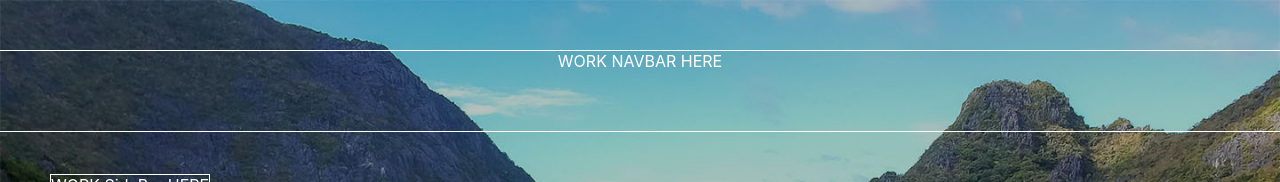
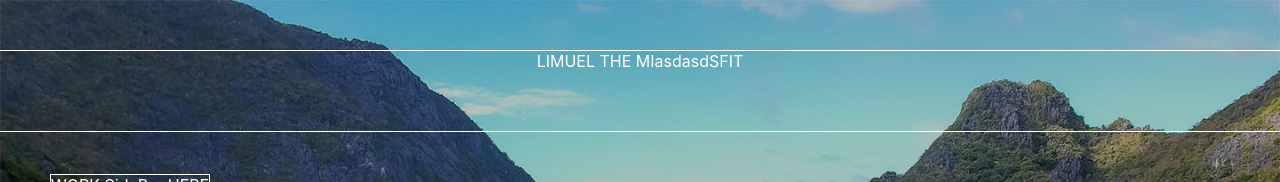
Before and after one commit to nathcodingworld/wandererReact, a React (Create React App) app: page / in a window 1280 px wide. Shown: the top 182 px of the page. Built offline with nearby package versions, Linux system fonts and the light colour scheme.

Commit message:
comment here

```diff
--- a/src/Components/NavBar.tsx
+++ b/src/Components/NavBar.tsx
@@ -11,7 +11,7 @@ const NavBarStyle: React.CSSProperties = {
 };
 
 function NavBar() {
-  return <div style={NavBarStyle}>WORK NAVBAR HERE</div>;
+  return <div style={NavBarStyle}>LIMUEL THE MIasdasdSFIT</div>;
 }
 
 export default NavBar;
```
